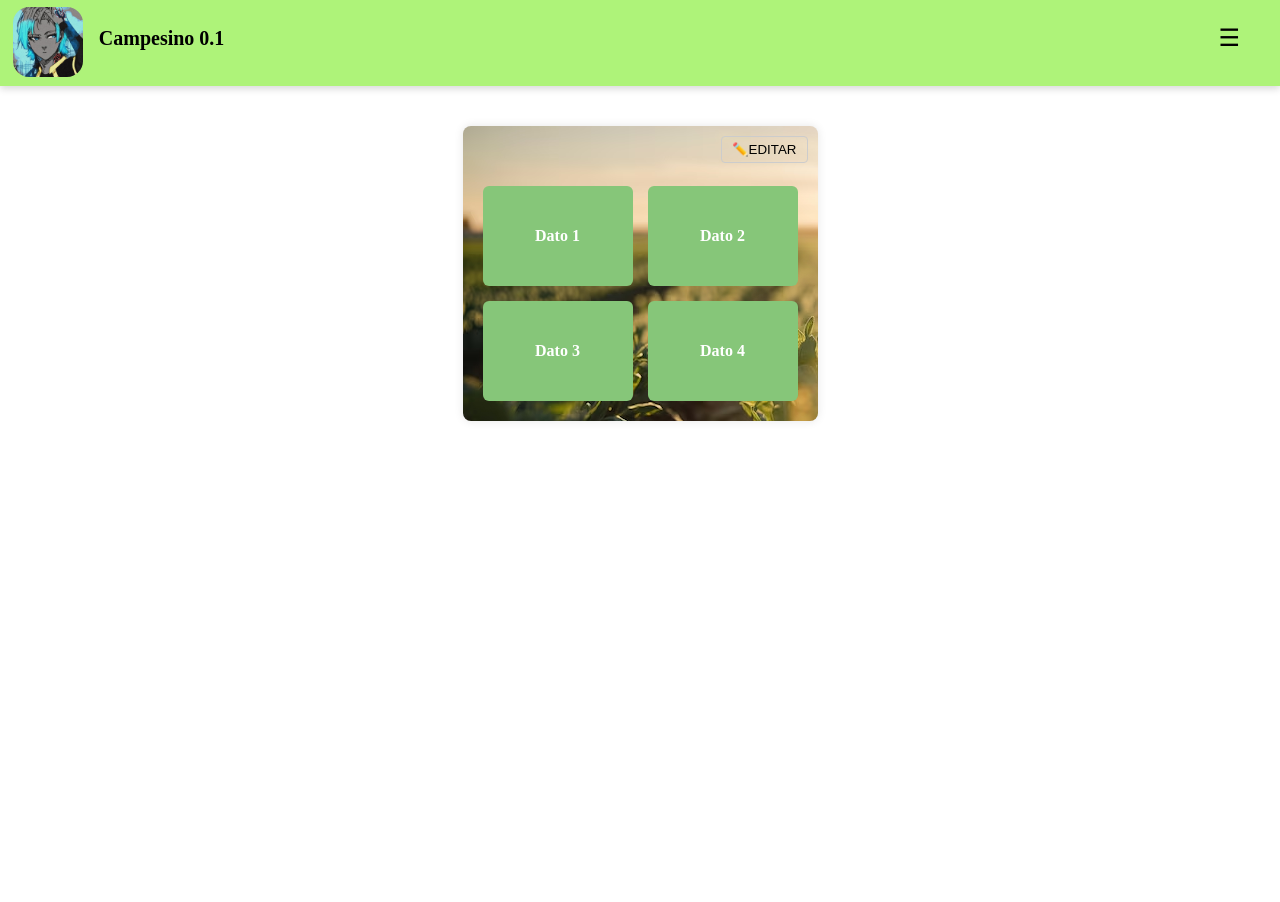
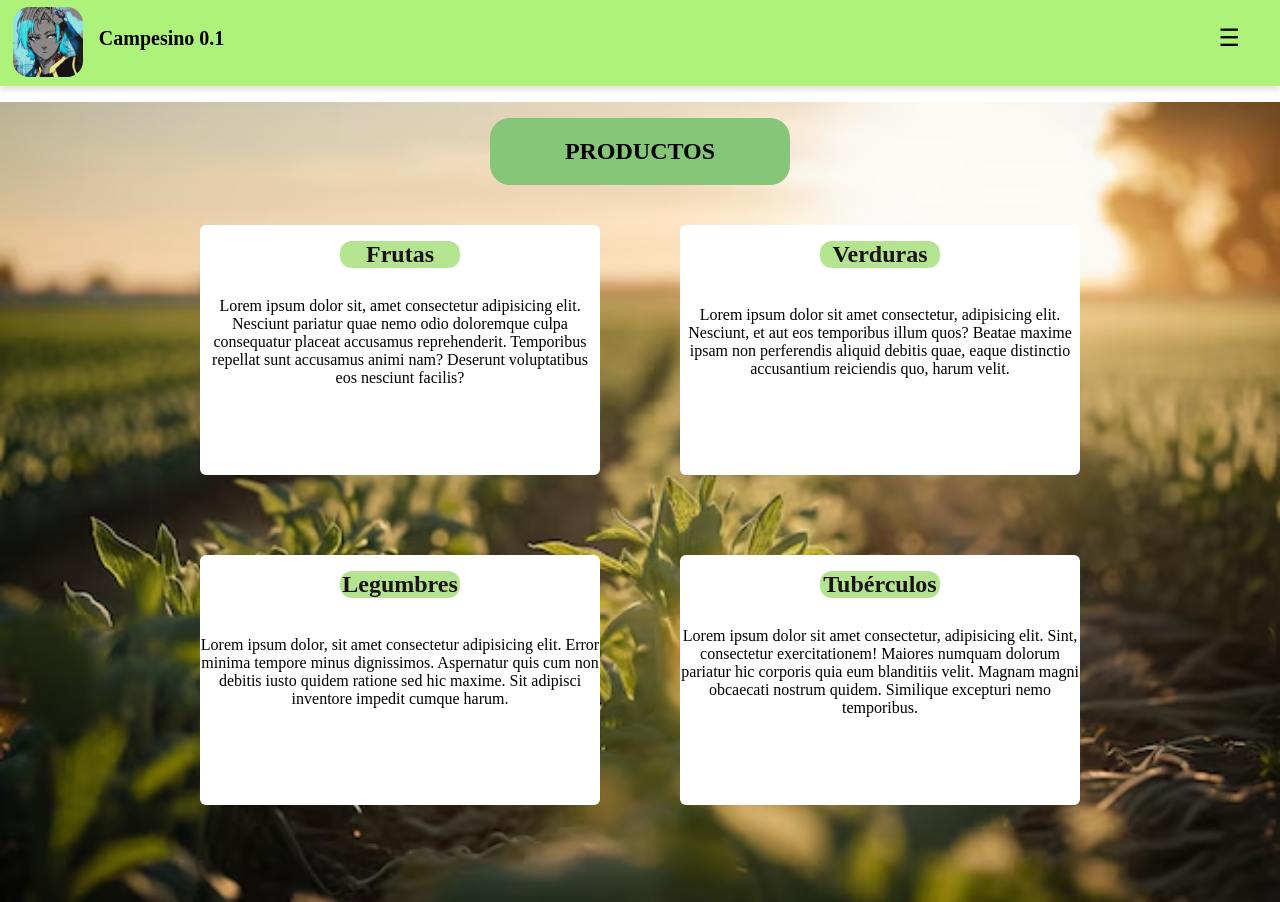
Before and after one commit to symartinez2110/CAMPO-A-UN-CLICK, a Vue app: page /productosUser in a window 1280 px wide. Before the commit the page ends 800 px from the top, so only its background shows below. Built offline with nearby package versions, Linux system fonts and the light colour scheme.

Commit message:
modificacion de la seccion de productos

```diff
--- a/src/views/viewsUser/productosView.vue
+++ b/src/views/viewsUser/productosView.vue
@@ -9,63 +9,117 @@ import theHeader from '../../components/theHeader.vue';
     <theHeader />
 
     <!-- Panel Central -->
+
     <div class="panel-central">
-      <button class="edit-button">
-          <span class="edit-icon">✏️</span>
-          <span>EDITAR</span>
-        </button>
-
+      <div class="Productos"> <h2>PRODUCTOS</h2> </div>
       <div class="contenedores-grid">
-        <div class="contenedor">Dato 1</div>
-        <div class="contenedor">Dato 2</div>
-        <div class="contenedor">Dato 3</div>
-        <div class="contenedor">Dato 4</div>
+        <div class="contenedor">
+          <div class="nombre">Frutas</div>
+          <div class="descripcion">Lorem ipsum dolor sit, amet consectetur adipisicing elit. Nesciunt pariatur quae nemo odio doloremque culpa consequatur placeat accusamus reprehenderit. Temporibus repellat sunt accusamus animi nam? Deserunt voluptatibus eos nesciunt facilis?</div>
+        </div>
+        <div class="contenedor">
+          <div class="nombre">Verduras</div>
+          <div class="descripcion">Lorem ipsum dolor sit amet consectetur, adipisicing elit. Nesciunt, et aut eos temporibus illum quos? Beatae maxime ipsam non perferendis aliquid debitis quae, eaque distinctio accusantium reiciendis quo, harum velit.</div>
+        </div>
+        <div class="contenedor">
+          <div class="nombre">Legumbres</div>
+          <div class="descripcion">Lorem ipsum dolor, sit amet consectetur adipisicing elit. Error minima tempore minus dignissimos. Aspernatur quis cum non debitis iusto quidem ratione sed hic maxime. Sit adipisci inventore impedit cumque harum.</div>
+        </div>
+        <div class="contenedor">
+          <div class="nombre">Tubérculos</div>
+          <div class="descripcion">Lorem ipsum dolor sit amet consectetur, adipisicing elit. Sint, consectetur exercitationem! Maiores numquam dolorum pariatur hic corporis quia eum blanditiis velit. Magnam magni obcaecati nostrum quidem. Similique excepturi nemo temporibus.</div>
+        </div>
       </div>
     </div>
   </div>
+
 </template>
 
 <style scoped>
 .panel-central {
-  background-color: white;
-  padding: 20px;
-  border-radius: 8px;
+   display: flex;
+  flex-direction: column;
+  align-items: center;
+  /* La imagen de fondo. Reemplaza la URL con la ruta de tu imagen. */
   background-image: url('/public/Fondo_Panel_user.jpg');
-  position: relative;
-  width: fit-content;
-  margin: 40px auto;
-  box-shadow: 0 0 10px rgba(0,0,0,0.1);
+  background-size: cover;
+  background-position: center;
+  background-repeat: no-repeat;
+  min-height: 100vh;
+  padding-top: 1rem;
+  box-sizing: border-box;
+
 }
+.Productos {
+  background-color: #86c679;
+  border-radius: 20px;
+  width: 300px;
 
-/* Botón editar */
-.edit-button {
-  position: absolute;
-  top: 10px;
-  right: 10px;
-  background-color: transparent;
+}
+/*input[type="text"]
+{
+  width: 80%;
+  margin-left: 10px;
+  padding: 12px;
   border: 1px solid #ccc;
-  padding: 5px 10px;
-  border-radius: 4px;
-  cursor: pointer;
-}
+  border-radius: 5px;
+  background-color: #B5E491;
+  font-size: 1rem;
+  border: center;
+}*/
+
+
 
 /* Grid de contenedores */
 .contenedores-grid {
   display: grid;
-  grid-template-columns: repeat(2, 150px);
-  grid-template-rows: repeat(2, 100px);
-  gap: 15px;
+  grid-template-columns: repeat(2, 400px);
+  grid-template-rows: repeat(2, 250px);
+  gap: 80px;
   margin-top: 40px;
 }
 
 /* Estilo de cada contenedor */
 .contenedor {
-  background-color:#86c679;
-  color: white;
+  position: relative;
+  height: 250px;
+  background-color:white;
+  color: black;
   display: flex;
   align-items: center;
   justify-content: center;
   border-radius: 6px;
   font-weight: bold;
+  flex-direction: column;/* clave para alinear verticalmente */
+
 }
+.contenedor:hover {
+  background-color: #6fae5a;
+  transition: background-color 0.3s ease;
+}
+
+h2 {
+  text-align: center;
+  margin-top: 20px;
+  color: black;
+}
+.nombre {
+  display: grid;
+  margin-bottom: 12rem;/*Crea espacio debajo del elemento para separarlo del que está abajo.*/
+  font-size: 1.5rem;
+  font-weight: bold;/* Hace que el texto sea más grueso */
+  text-align: center;
+  color: rgb(26, 19, 19);
+  background-color: #B5E491;/* Cambia el color de fondo a un verde claro */
+  border-radius: 12px;
+  width: 120px;
+  position: absolute;
+}
+
+.descripcion {
+  margin-bottom: 1rem; /*Crea espacio debajo del elemento para separarlo del que está abajo.*/
+  text-align: center;/* Centra el texto horizontalmente dentro del contenedor */
+  font-weight: 300;/* Hace que el texto sea más ligero */
+}
+
 </style>
```
